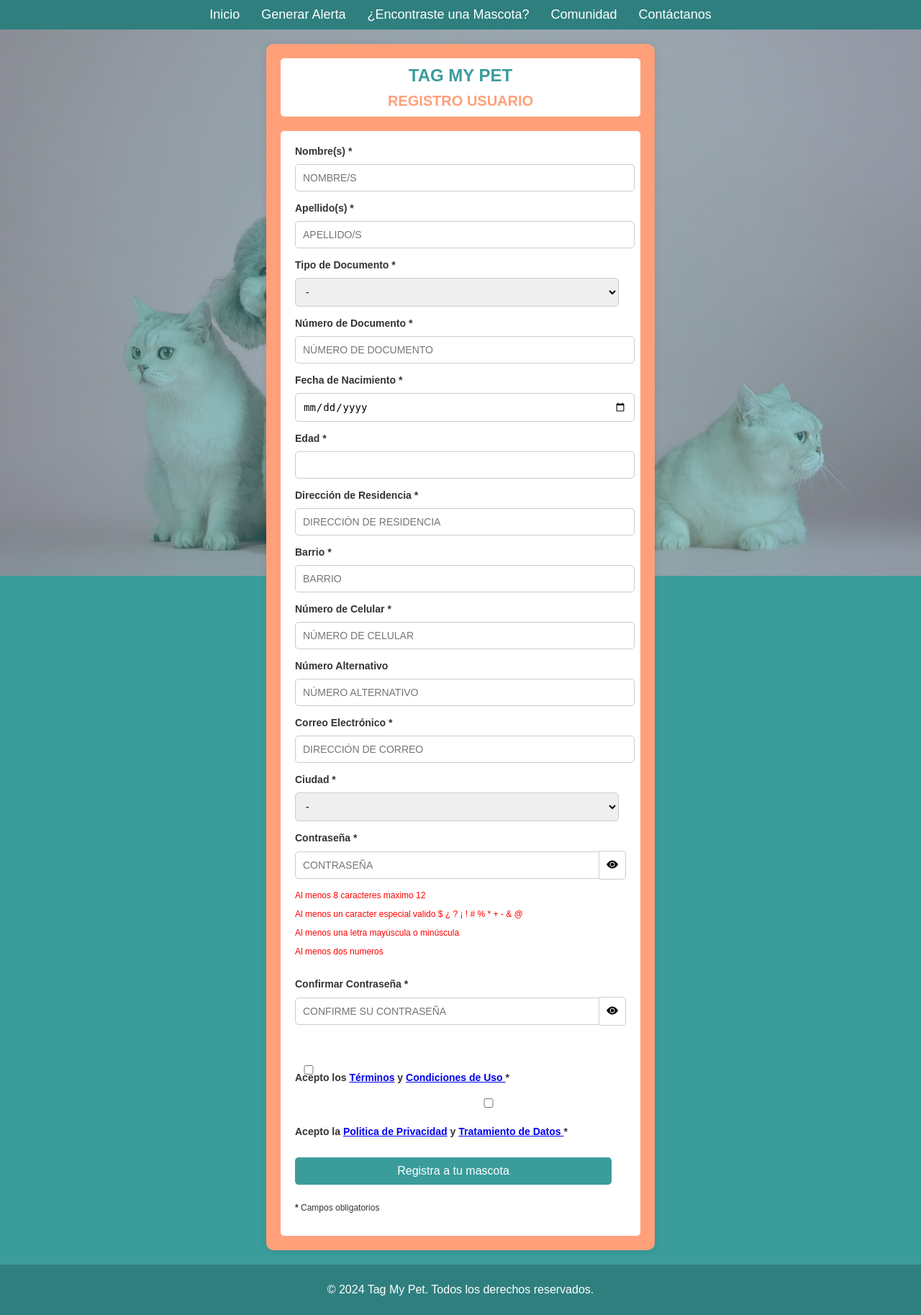
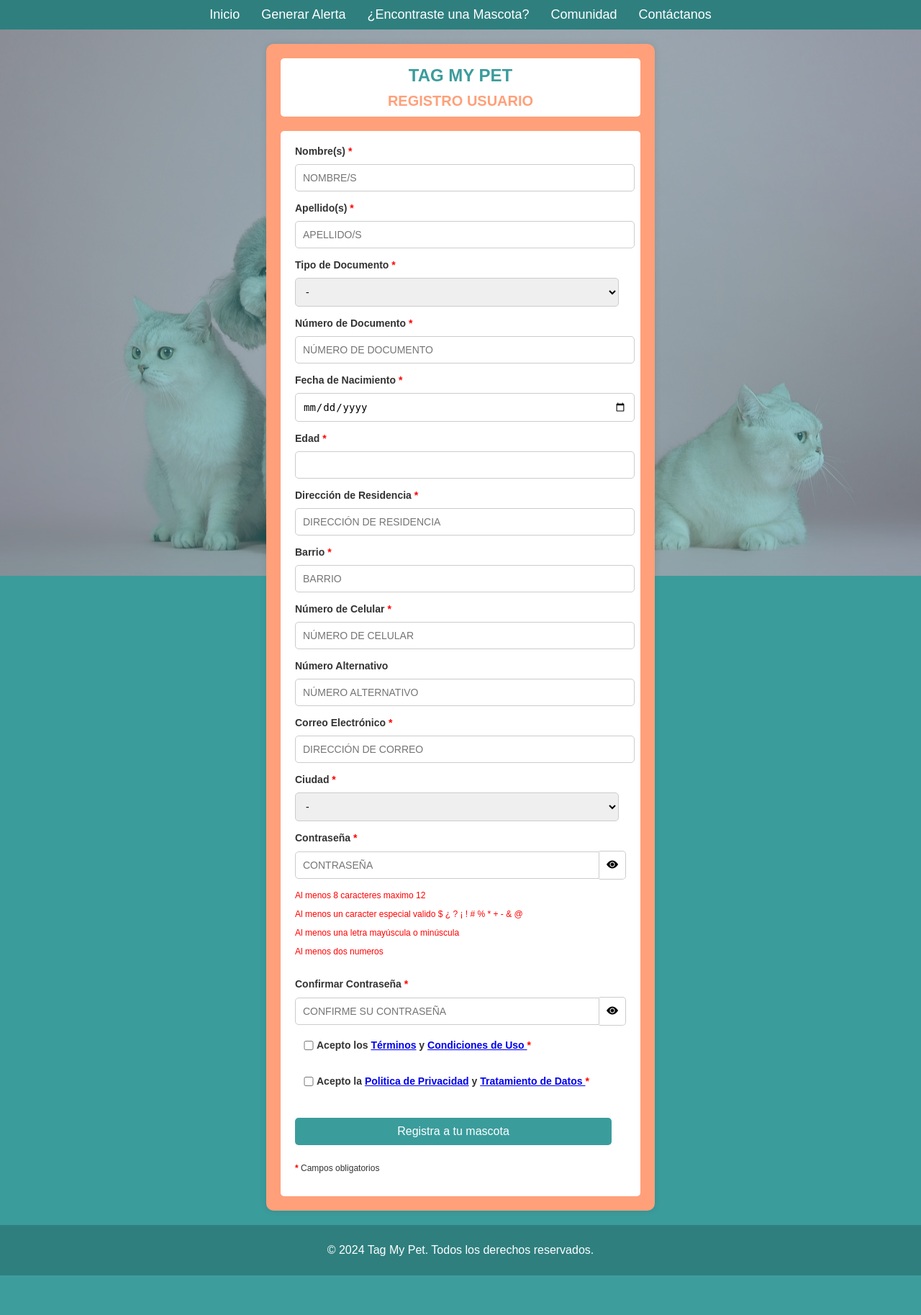
Before and after one commit to lmkbook/tagbeta, a PHP site: page /html/RegistroUsuario.php in a window 1280 px wide. Shown: the whole page at 72% size. After the commit the page ends 1772 px from the top, so only its background shows below. Run offline with PHP 8.4, Linux system fonts and the light colour scheme.

Commit message:
Add files via upload

```diff
--- a/css/RegistroUsuario.css
+++ b/css/RegistroUsuario.css
@@ -163,3 +163,58 @@
 .rule.valid {
     color: green; /* Cambia a verde cuando la regla se cumple */
 }
+
+.red{
+    color: red;
+}
+.checkbox-group {
+    margin-bottom: -85px;
+    display: flex;
+    flex-direction: column;
+    gap: 10px; /* Espacio entre los checkboxes */
+}
+
+.checkbox-group label {
+    font-weight: normal;
+}
+
+.checkbox-group input[type="checkbox"] {
+    margin-right: 5px; /* Espacio entre el checkbox y el texto */
+}
+
+#acptdog{
+    top: -15px;
+    position: relative;
+}
+
+#acpter{
+    top: -45px;
+    left: 30px;
+    position: relative;
+}
+#dogacpt{
+    top: -60px;
+    left: -210px;
+    position: relative;
+}
+
+#privacept{
+    top: -90px;
+    left: 30px;
+    position: relative;
+}
+.msje{
+    font-family: 'Montserrat', Arial, sans-serif;
+    font-size: 43px;
+    top: -8px;
+    position: relative;
+    text-align: center;
+}
+
+#respo{
+    font-family: 'Montserrat', Arial, sans-serif;
+    font-size: 43px;
+    top: -8px;
+    position: relative;
+    text-align: center;
+}
```
